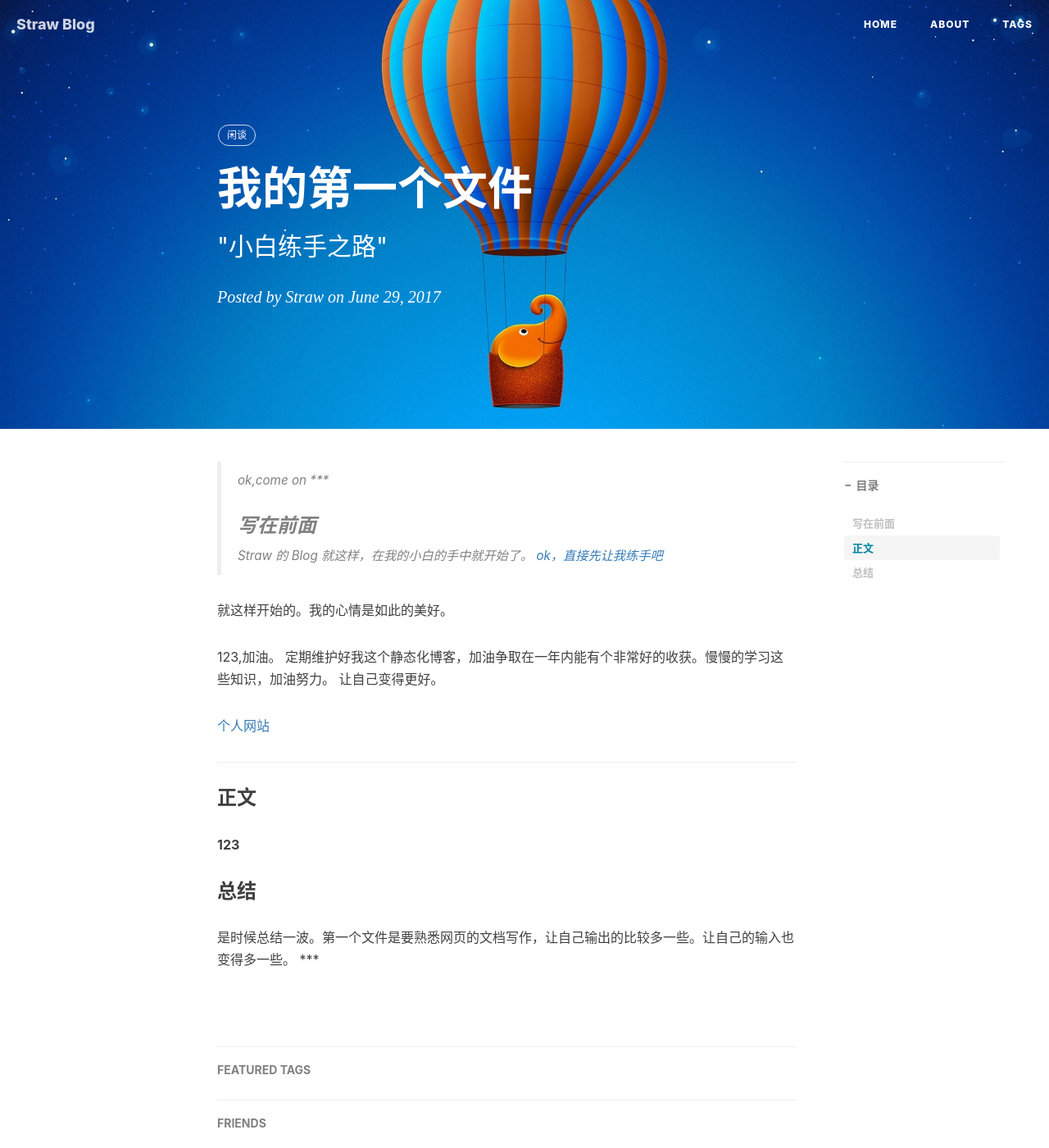
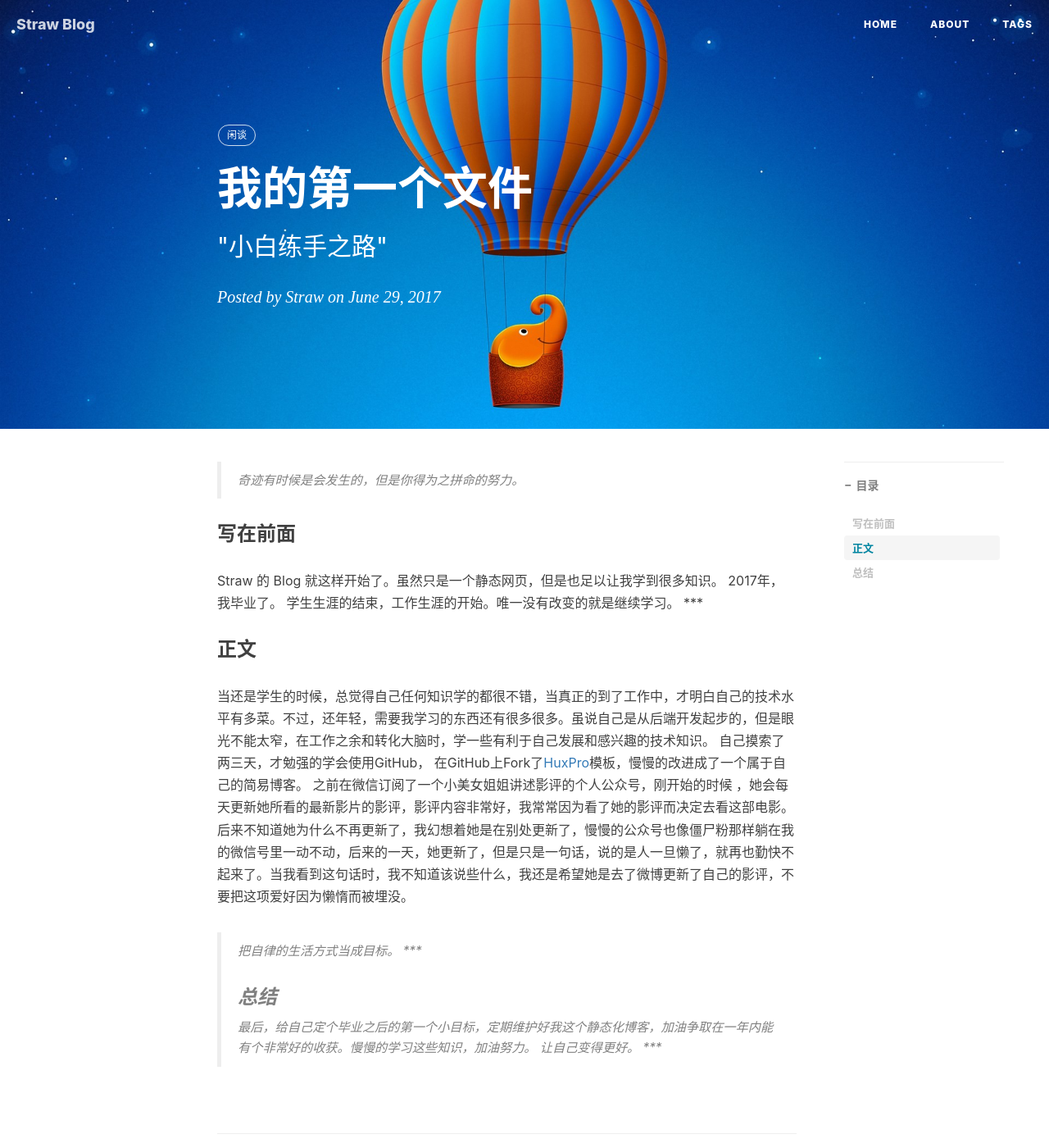
Before and after one commit to Straw22/Straw22.github.io, a Jekyll site: the page built from _posts/2017-06-29-我的第一个文件-2017.md, in a window 1280 px wide and 1400 px high. Shown: the whole window at 82% size. Built offline with Jekyll 4.4.1, drawn with Linux system fonts in a browser that asks for light colours; nearby versions of some CDN libraries; comment, search, counter and statistics services are not loaded.

Commit message:
add my project

```diff
--- a/_posts/2017-06-29-我的第一个文件-2017.md
+++ b/_posts/2017-06-29-我的第一个文件-2017.md
@@ -7,27 +7,21 @@ author:    "Straw"
 catalog: true
 tags: 闲谈
 ---
->ok,come on
+>奇迹有时候是会发生的，但是你得为之拼命的努力。
+
+### 写在前面
+
+Straw 的 Blog 就这样开始了。虽然只是一个静态网页，但是也足以让我学到很多知识。
+2017年，我毕业了。
+学生生涯的结束，工作生涯的开始。唯一没有改变的就是继续学习。
 ***
-### 写在前面
-Straw 的 Blog 就这样，在我的小白的手中就开始了。
-[ ok，直接先让我练手吧 ](#build)
-
-就这样开始的。我的心情是如此的美好。
-
-123,加油。
-定期维护好我这个静态化博客，加油争取在一年内能有个非常好的收获。慢慢的学习这些知识，加油努力。
+###  正文
+当还是学生的时候，总觉得自己任何知识学的都很不错，当真正的到了工作中，才明白自己的技术水平有多菜。不过，还年轻，需要我学习的东西还有很多很多。虽说自己是从后端开发起步的，但是眼光不能太窄，在工作之余和转化大脑时，学一些有利于自己发展和感兴趣的技术知识。
+自己摸索了两三天，才勉强的学会使用GitHub， 在GitHub上Fork了[HuxPro](https://github.com/huxpro/huxpro.github.io/)模板，慢慢的改进成了一个属于自己的简易博客。
+之前在微信订阅了一个小美女姐姐讲述影评的个人公众号，刚开始的时候 ，她会每天更新她所看的最新影片的影评，影评内容非常好，我常常因为看了她的影评而决定去看这部电影。后来不知道她为什么不再更新了，我幻想着她是在别处更新了，慢慢的公众号也像僵尸粉那样躺在我的微信号里一动不动，后来的一天，她更新了，但是只是一句话，说的是人一旦懒了，就再也勤快不起来了。当我看到这句话时，我不知道该说些什么，我还是希望她是去了微博更新了自己的影评，不要把这项爱好因为懒惰而被埋没。
+>把自律的生活方式当成目标。
+***
+### 总结
+最后，给自己定个毕业之后的第一个小目标，定期维护好我这个静态化博客，加油争取在一年内能有个非常好的收获。慢慢的学习这些知识，加油努力。
 让自己变得更好。
-
-[个人网站](https://straw22.github.io/straw.github.io/)
-
-<p id = "build"></p>
-
----
-
-###  正文
- **123**
-### 总结
-
-是时候总结一波。第一个文件是要熟悉网页的文档写作，让自己输出的比较多一些。让自己的输入也变得多一些。
 ***
```
